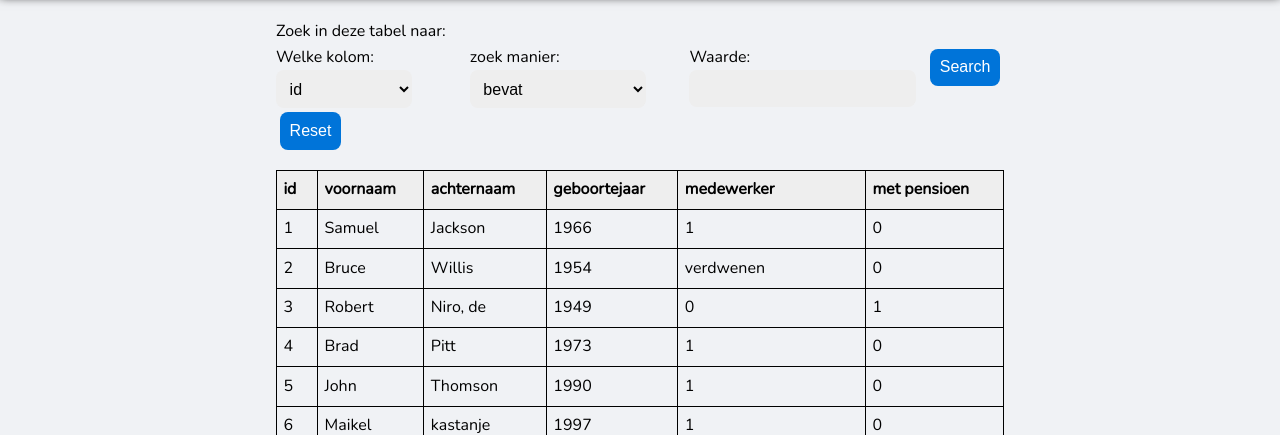
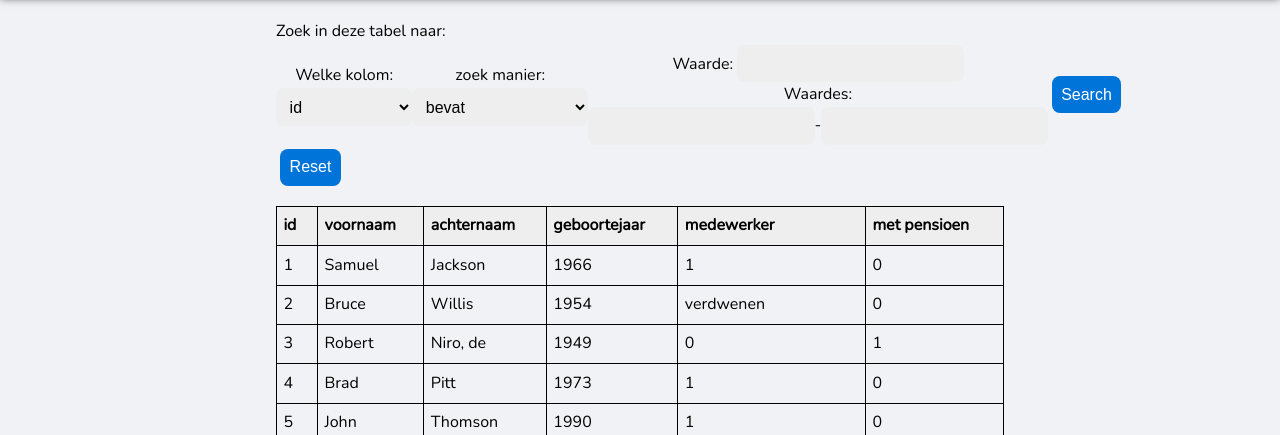
Before and after one commit to zasha-0925315/Werkplaats2, a Flask app: page /table_details/auteurs in a window 1280 px wide. Shown: the part 301-736 px from the top of the page. Run offline with Flask 2, Linux system fonts and the light colour scheme; data comes from the database, SQL or seed files in the repository.

Commit message:
filter inputs netter neer gezet

```diff
--- a/static/basic.css
+++ b/static/basic.css
@@ -205,4 +205,21 @@
 
 .form_box {
     display: flex;
+    align-items: center;
+    justify-content: space-between;
 }
+
+.form_box div {
+    display: flex;
+    align-items: center;
+    flex-direction: column;
+}
+
+#between_input {
+    display: flex;
+    align-items: center;
+}
+
+#between_input div {
+    flex-direction: row;
+}
--- a/static/dynamic_filter.js
+++ b/static/dynamic_filter.js
@@ -6,29 +6,29 @@
 way.onchange = function () {
   switch (way.value){
     case 'like':
-      like_input.style.display = "block";
+      like_input.style.display = "flex";
       between_input.style.display = "none";
       data_type_input.style.display = "none";
 
       break;
     case 'is_not':
-      like_input.style.display = "block";
+      like_input.style.display = "flex";
       between_input.style.display = "none";
       data_type_input.style.display = "none";
       break;
     case 'between':
       like_input.style.display = "none";
-      between_input.style.display = "block";
+      between_input.style.display = "flex";
       data_type_input.style.display = "none";
       break;
     case 'wrong_data_type':
       like_input.style.display = "none";
       between_input.style.display = "none";
-      data_type_input.style.display = "block";
+      data_type_input.style.display = "flex";
       break;
     default:
-      like_input.style.display = "block";
-      between_input.style.display = "block";
-      data_type_input.style.display = "block";
+      like_input.style.display = "flex";
+      between_input.style.display = "none";
+      data_type_input.style.display = "none";
   }
 }
--- a/templates/auteur_leerdoelen_form.html
+++ b/templates/auteur_leerdoelen_form.html
@@ -20,15 +20,18 @@
                     <option value="wrong_data_type">verkeerde datatype</option>
                 </select>
             </div>
+            <div id="filter_amount">
             <div id="like_input">
                 <label for="typed">Waarde:</label>
                 <input id="typed" type="text" name="typed">
             </div>
             <div id="between_input">
                 <label for="between_typed">Waardes:</label>
-                <input id="between_typed" type="text" name="between_typed" value="">
-                <label for="between_typed2">-</label>
-                <input id="between_typed2" type="text" name="between_typed2" value="">
+                <div>
+                    <input id="between_typed" type="text" name="between_typed" value="">
+                    <label for="between_typed2">-</label>
+                    <input id="between_typed2" type="text" name="between_typed2" value="">
+                </div>
             </div>
             <div id="data_type_input">
                 <label for="data_type">data type:</label>
@@ -36,6 +39,7 @@
                     <option value="boolean">boolean</option>
                     <option value="date_1900">gebortejaar onder 1900 jaar</option>
                 </select>
+            </div>
             </div>
             <div>
                 <button type="submit">Search</button>
--- a/templates/vragen_form.html
+++ b/templates/vragen_form.html
@@ -9,8 +9,6 @@
             <option value="empty_rows">Lege rijen</option>
             <option value="full_rows">Niet lege rijen</option>
         </select>
-        <div>
-            <button type="submit">Filter</button>
-        </div>
+        <button type="submit">Filter</button>
     </form>
 </div>
```
